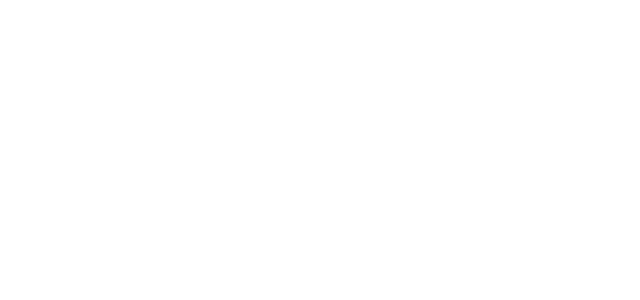
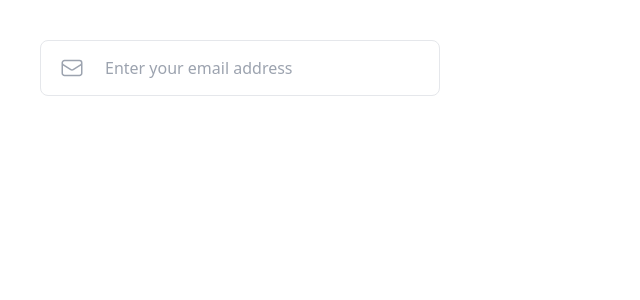
Before and after one commit to evondev/react-ui, a React (Vite) app: page / in a window 1280 px wide. Shown: the top 300 px of the page, without its empty margins (0-640 px from the left). Built offline with nearby package versions, Linux system fonts and the light colour scheme.

Commit message:
input component

```diff
--- a/src/App.tsx
+++ b/src/App.tsx
@@ -1,5 +1,19 @@
+import IconMail from "./components/icons/IconMail";
+import Input from "./components/Input";
+
 function App() {
-  return <div className="App"></div>;
+  return (
+    <div className="p-10">
+      <Input
+        type="text"
+        className="pl-16"
+        wrapperClassName="max-w-[400px]"
+        placeholder="Enter your email address"
+        icon={<IconMail />}
+        iconClassName="left-5 text-gray-400"
+      ></Input>
+    </div>
+  );
 }
 
 export default App;
--- /dev/null
+++ b/src/components/Input.tsx
@@ -0,0 +1,44 @@
+import React from "react";
+type InputProps = {
+  wrapperClassName?: string;
+  className?: string;
+  iconClassName?: string;
+  type?: string;
+  icon?: React.ReactNode | JSX.Element;
+  onIconClick?: () => void;
+} & React.DetailedHTMLProps<
+  React.InputHTMLAttributes<HTMLInputElement>,
+  HTMLInputElement
+>;
+
+const Input = ({
+  type = "text",
+  className = "",
+  wrapperClassName = "",
+  iconClassName = "right-5",
+  onIconClick = () => null,
+  icon,
+  ...rest
+}: InputProps) => {
+  return (
+    <div className={`relative ${wrapperClassName}`}>
+      <input
+        type={type}
+        className={`px-5 h-14 border border-gray-200 rounded-lg outline-none w-full transition-all focus:border-blue-500 text-slate-900 ${className}`}
+        {...rest}
+      />
+      {icon && (
+        <span
+          className={`absolute top-2/4 -translate-y-2/4 ${iconClassName} ${
+            !!onIconClick ? "cursor-pointer" : ""
+          }`}
+          onClick={onIconClick}
+        >
+          {icon}
+        </span>
+      )}
+    </div>
+  );
+};
+
+export default Input;
--- /dev/null
+++ b/src/components/icons/IconMail.tsx
@@ -0,0 +1,22 @@
+import React from "react";
+
+const IconMail = () => {
+  return (
+    <svg
+      xmlns="http://www.w3.org/2000/svg"
+      fill="none"
+      viewBox="0 0 24 24"
+      strokeWidth={1.5}
+      stroke="currentColor"
+      className="w-6 h-6"
+    >
+      <path
+        strokeLinecap="round"
+        strokeLinejoin="round"
+        d="M21.75 6.75v10.5a2.25 2.25 0 01-2.25 2.25h-15a2.25 2.25 0 01-2.25-2.25V6.75m19.5 0A2.25 2.25 0 0019.5 4.5h-15a2.25 2.25 0 00-2.25 2.25m19.5 0v.243a2.25 2.25 0 01-1.07 1.916l-7.5 4.615a2.25 2.25 0 01-2.36 0L3.32 8.91a2.25 2.25 0 01-1.07-1.916V6.75"
+      />
+    </svg>
+  );
+};
+
+export default IconMail;
```
